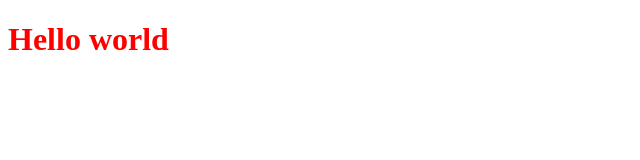
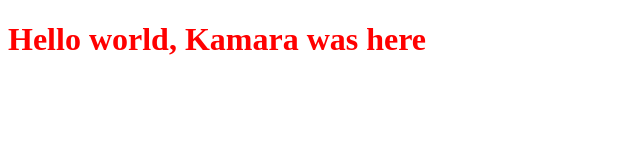
Before and after one commit to HajarArrazki/test, a plain HTML site: page first_site/index.html in a window 1280 px wide. Shown: the whole page, without its empty margins (0-640 px from the left). Drawn offline with Linux system fonts and the light colour scheme.

Commit message:
Kamara
Was here change

```diff
--- a/first_site/index.html
+++ b/first_site/index.html
@@ -6,7 +6,7 @@
 </head>
 
 <body>
-  <h1>Hello world</h1>
+  <h1>Hello world, Kamara was here</h1>
 </body>
 
 </html>
```
